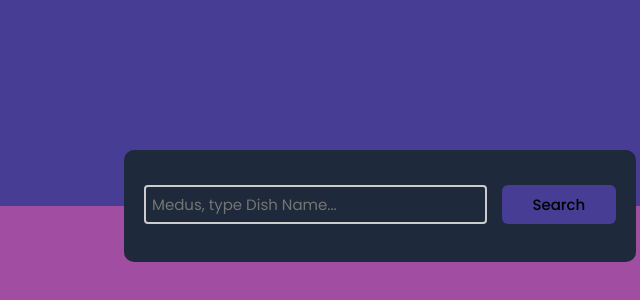
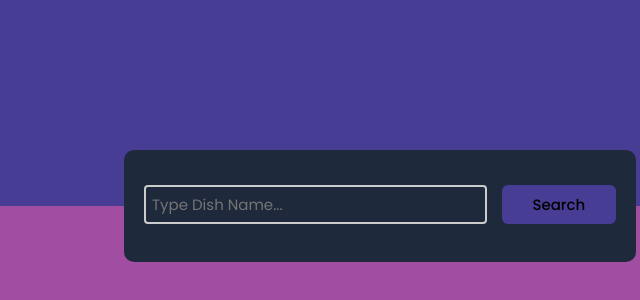
Before and after one commit to ttheaziret/recipe-guide, a plain HTML site: page index.html in a window 1280 px wide. Shown: the part 194-494 px from the top of the page, 260-900 px from the left. Drawn offline with Linux system fonts and the light colour scheme.

Commit message:
Update index.html

```diff
--- a/index.html
+++ b/index.html
@@ -14,7 +14,7 @@
 
     <div class="container">
         <div class="search-box">
-            <input type="text" id="search-input" placeholder="Medus, type Dish Name...">
+            <input type="text" id="search-input" placeholder="Type Dish Name...">
             <button id="search-button">Search</button>
         </div>
         <div id="result"></div>
```
